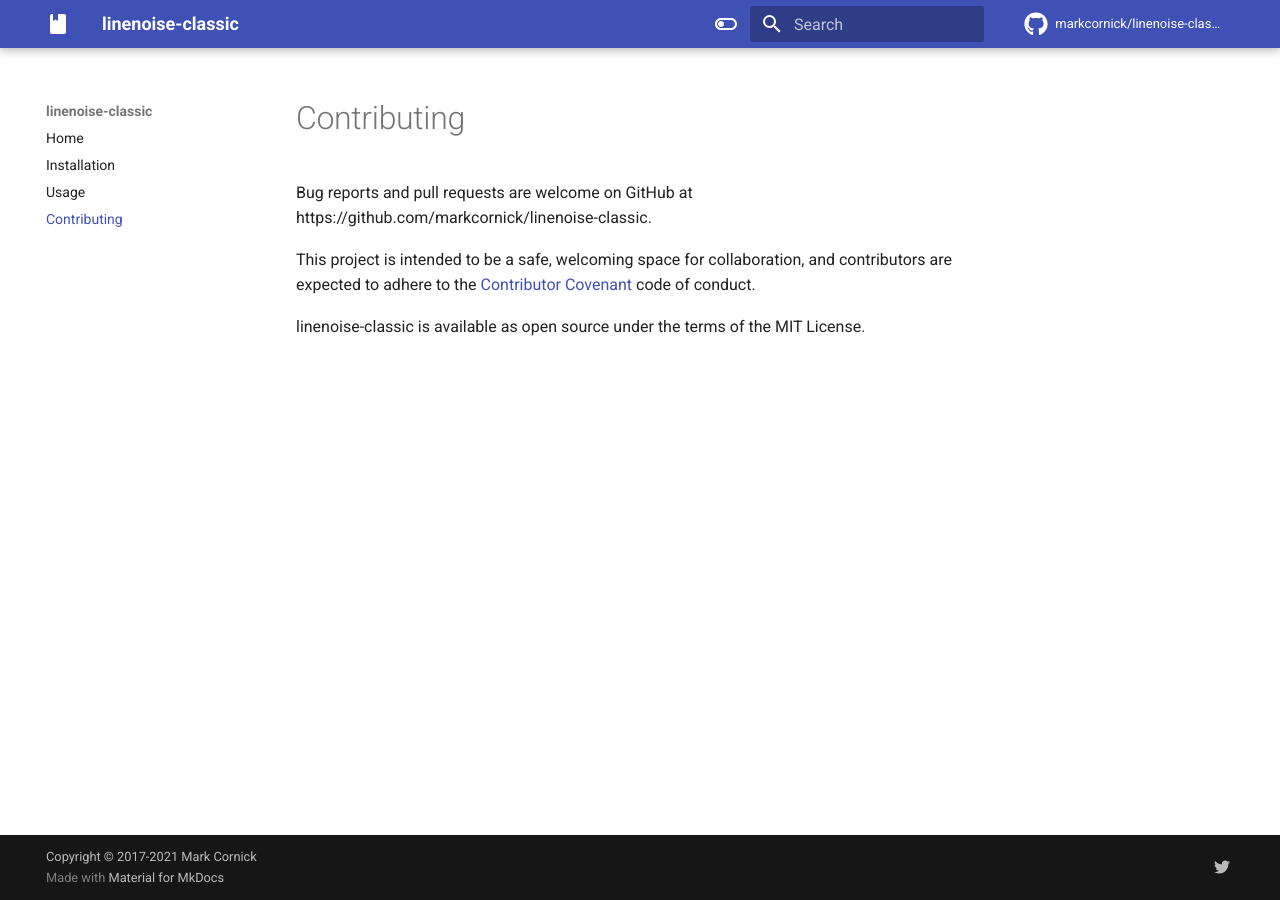
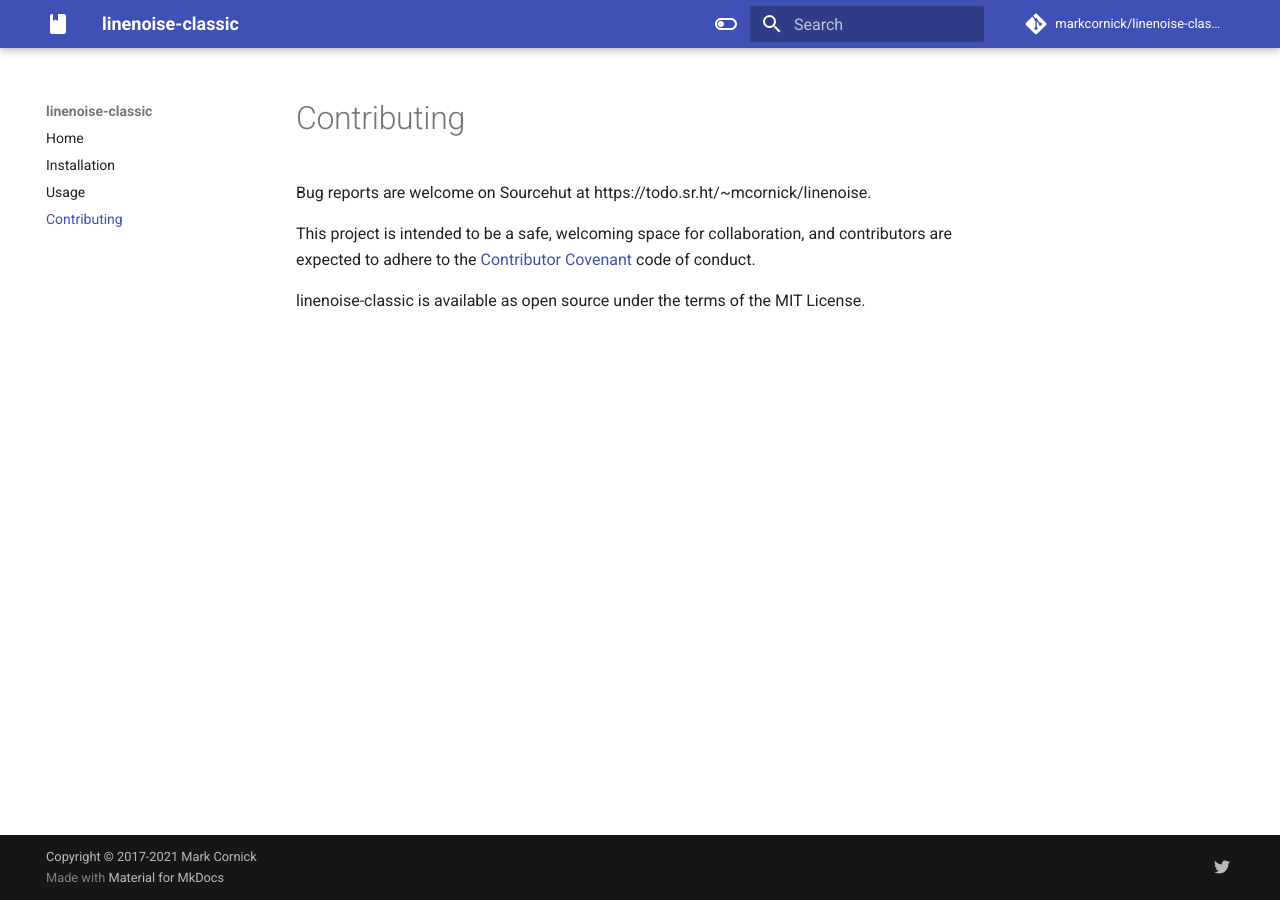
Before and after one commit to markcornick/linenoise-classic, an MkDocs documentation site: the page built from docs/contributing.md, in a window 1280 px wide. Built offline with MkDocs 1.6.1 and Material for MkDocs 9.7.7, drawn with Linux system fonts in a browser that asks for light colours; comment, search, counter and statistics services are not loaded.

Commit message:
docs: update for sourcehut

```diff
--- a/docs/contributing.md
+++ b/docs/contributing.md
@@ -1,7 +1,7 @@
 # Contributing
 
-Bug reports and pull requests are welcome on GitHub at
-https://github.com/markcornick/linenoise-classic.
+Bug reports are welcome on Sourcehut at
+https://todo.sr.ht/~mcornick/linenoise.
 
 This project is intended to be a safe, welcoming space for
 collaboration, and contributors are expected to adhere to the
--- a/mkdocs.yml
+++ b/mkdocs.yml
@@ -22,14 +22,13 @@ plugins:
   - search
   - social
 repo_name: markcornick/linenoise-classic
-repo_url: https://github.com/markcornick/linenoise-classic/
+repo_url: https://git.sr.ht/~mcornick/linenoise-classic/
 site_author: Mark Cornick
 site_description: Generates strings that can be used as reasonably secure passwords
 site_name: linenoise-classic
 theme:
   icon:
     logo: material/book
-    repo: fontawesome/brands/github
   name: material
   palette:
     - scheme: default
```
Also changed, not shown: README.md (+2 -6 lines), docs/installation.md (+4 -4 lines).
